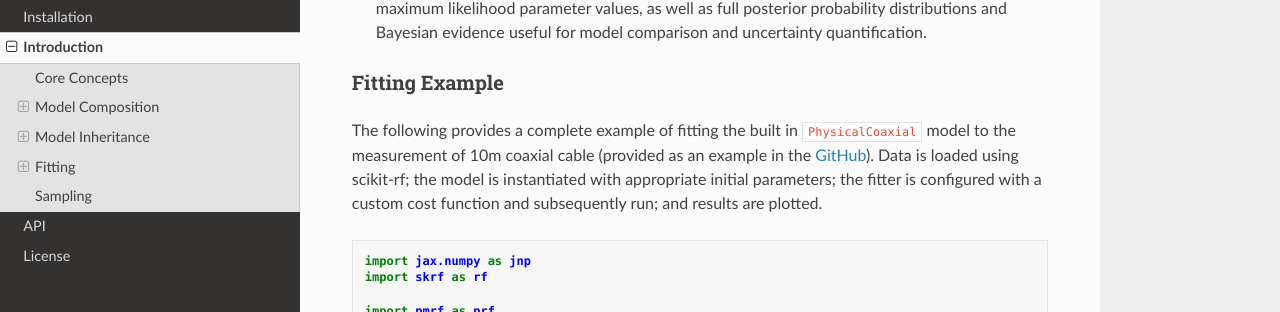
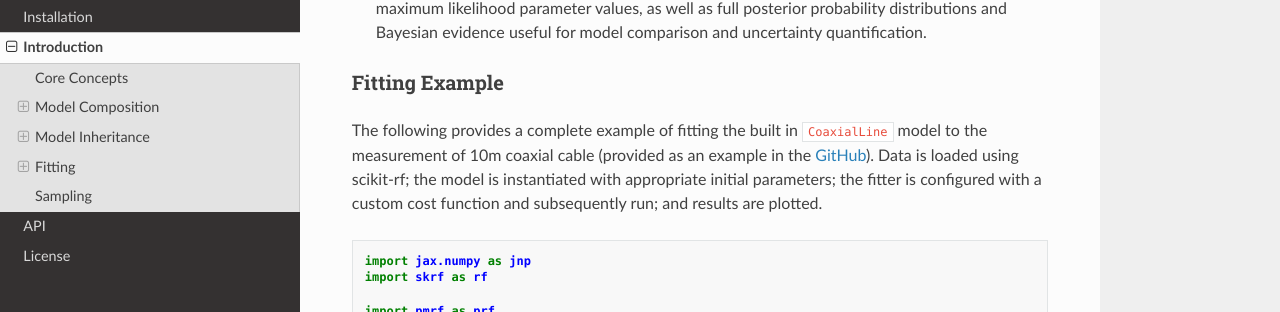
Before and after one commit to gvcallen/paramrf, a Sphinx documentation site: the page built from docs/source/introduction/index.rst, in a window 1280 px wide and 900 px high, scrolled down 4112 px. Shown: the part 135-447 px from the top of the window. Built offline with Sphinx 7.4.7 and the Read the Docs theme 3.1.0, drawn with Linux system fonts in a browser that asks for light colours.

```diff
--- a/docs/source/introduction/index.rst
+++ b/docs/source/introduction/index.rst
@@ -164,7 +164,7 @@ Main Fitters
 Fitting Example
 ^^^^^^^^^^^^^^^^^^^^
 
-The following provides a complete example of fitting the built in ``PhysicalCoaxial`` model to the measurement of 10m coaxial cable (provided as an example in the `GitHub <https://github.com/paramrf/paramrf/tree/main/examples>`_). Data is loaded using scikit-rf; the model is instantiated with appropriate initial parameters; the fitter is configured with a custom cost function and subsequently run; and results are plotted.
+The following provides a complete example of fitting the built in ``CoaxialLine`` model to the measurement of 10m coaxial cable (provided as an example in the `GitHub <https://github.com/paramrf/paramrf/tree/main/examples>`_). Data is loaded using scikit-rf; the model is instantiated with appropriate initial parameters; the fitter is configured with a custom cost function and subsequently run; and results are plotted.
 
 .. code-block:: python
 
--- a/pyproject.toml
+++ b/pyproject.toml
@@ -1,6 +1,6 @@
 [project]
 name = "paramrf"
-version = "0.6.0"
+version = "0.6.1"
 description = "ParamRF: Parametric Circuit Modelling, Fitting and Sampling"
 readme = "README.md"
 authors = [
```
